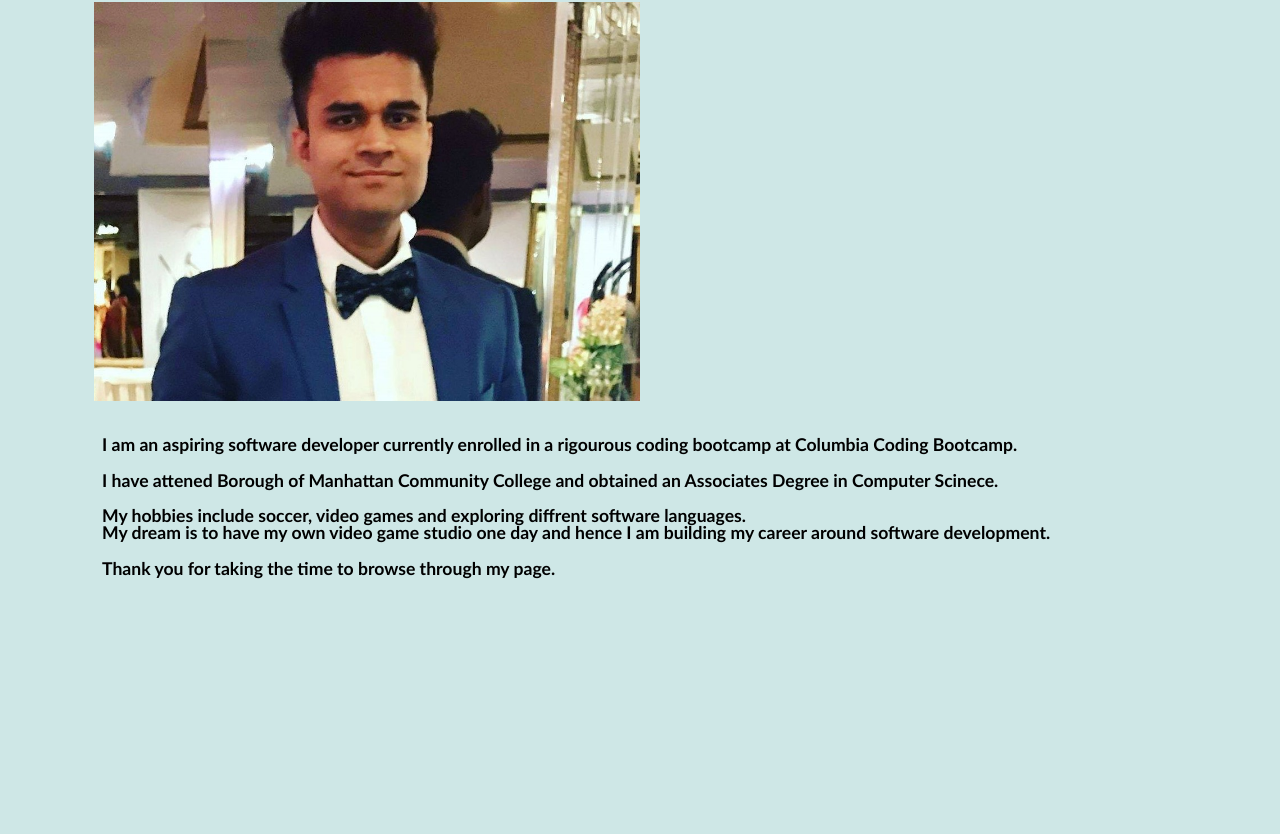
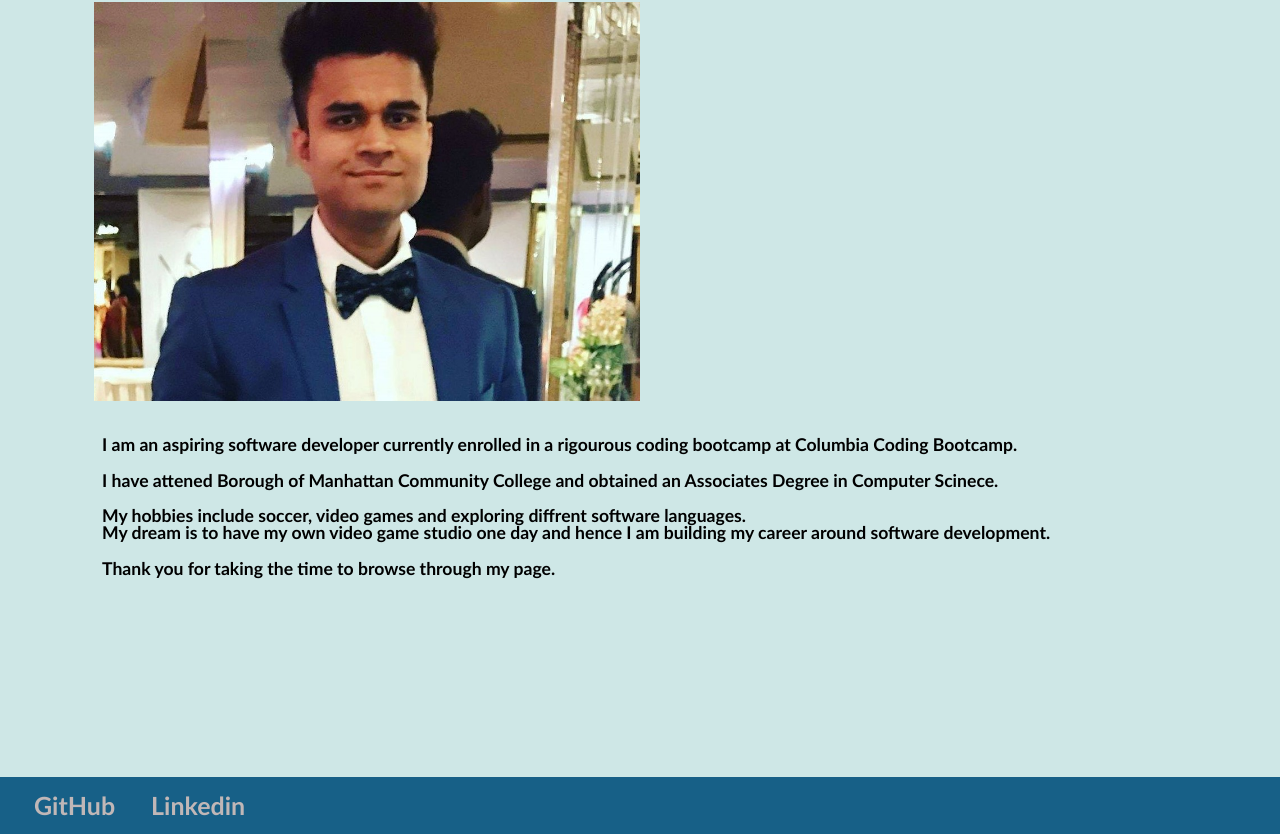
Before and after one commit to MKHLink/enhanced-portfolio, a React (Create React App) app: page / in a window 1280 px wide. Shown: the part 301-1135 px from the top of the page. Before the commit the page ends 968 px from the top, so only its background shows below. Built offline with nearby package versions, Linux system fonts and the light colour scheme.

Commit message:
implemented and rendered footer component with links to github and linkenin

```diff
--- a/src/App.js
+++ b/src/App.js
@@ -4,6 +4,7 @@ import About from "./components/About";
 import Contact from "./components/Contact";
 import Resume from "./components/Resume";
 import Portfolio from "./components/Portfolio";
+import Footer from "./components/Footer";
 
 function App() {
 
@@ -36,6 +37,7 @@ function App() {
           <></>
         )}
 
+        <Footer></Footer>
 
       </main>
     </div>
--- a/src/components/Contact/index.js
+++ b/src/components/Contact/index.js
@@ -37,7 +37,6 @@ function Contact(){
                     <label htmlFor="name">Name: </label>
                     <input type="text" name="name" defaultValue={name} onBlur={handleChange}/>
                 </div>
-
                 <div>
                     <label htmlFor="email">Email: </label>
                     <input type="text" name="email" defaultValue={email} onBlur={handleChange}/>
@@ -53,6 +52,11 @@ function Contact(){
                 )}
 
                 <button type="submit">Submit</button>
+                <br/>
+                <br/>
+                <br/>
+                <br/>
+                <br/>
             </form>
         </section>
     );
--- /dev/null
+++ b/src/components/Footer/index.js
@@ -0,0 +1,12 @@
+import React from "react";
+
+function Footer(){
+    return(
+        <footer>
+            <a href="https://github.com/MKHLink" target="_blank" rel="noreferrer"><span className="mx-2">GitHub</span></a>
+            <a href="https://www.linkedin.com/in/likhonhasan312" target="_blank" rel="noreferrer"><span className="mx-2">Linkedin</span></a>
+        </footer>
+    );
+}
+
+export default Footer;
--- a/src/index.css
+++ b/src/index.css
@@ -99,6 +99,16 @@ header {
 
 header a {
   color: rgb(192, 183, 183);
+}
+
+footer{
+  background: #176087;
+  color:rgb(192, 183, 183) ;
+  position: absolute;
+  right: 0;
+  margin-top: 20vh;
+  left: 0;
+  padding: 1rem;
 }
 
 button {
```
